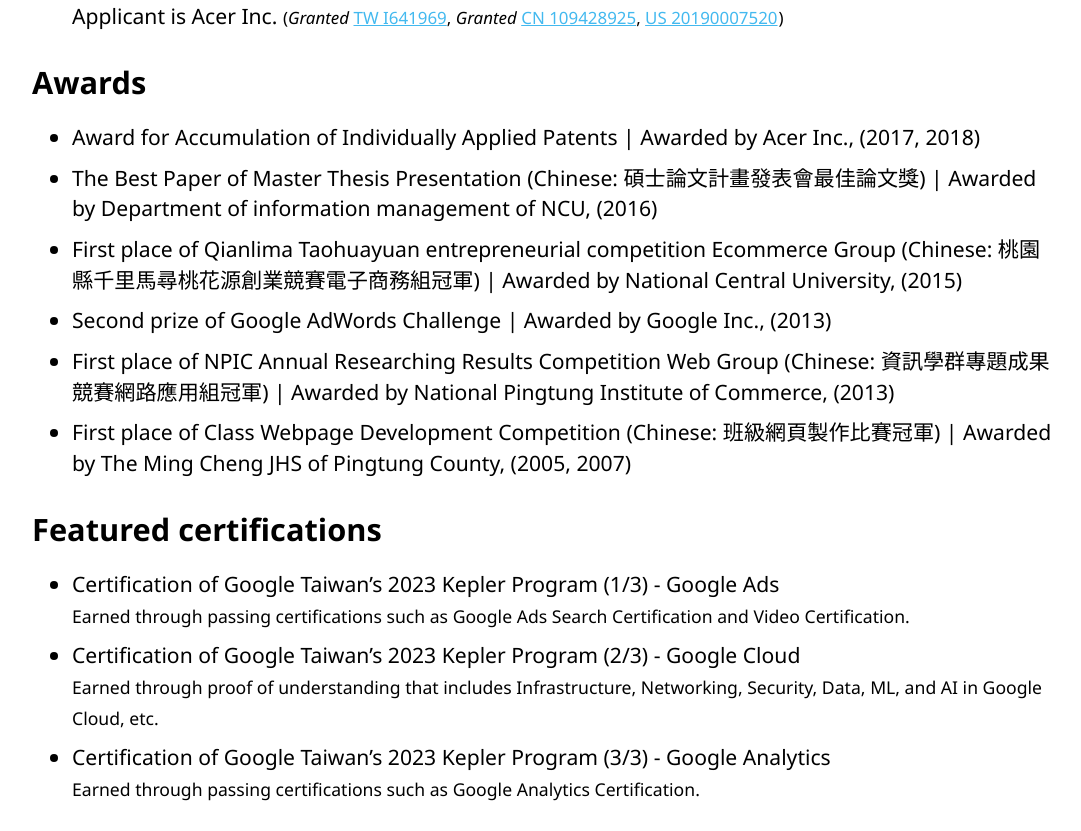
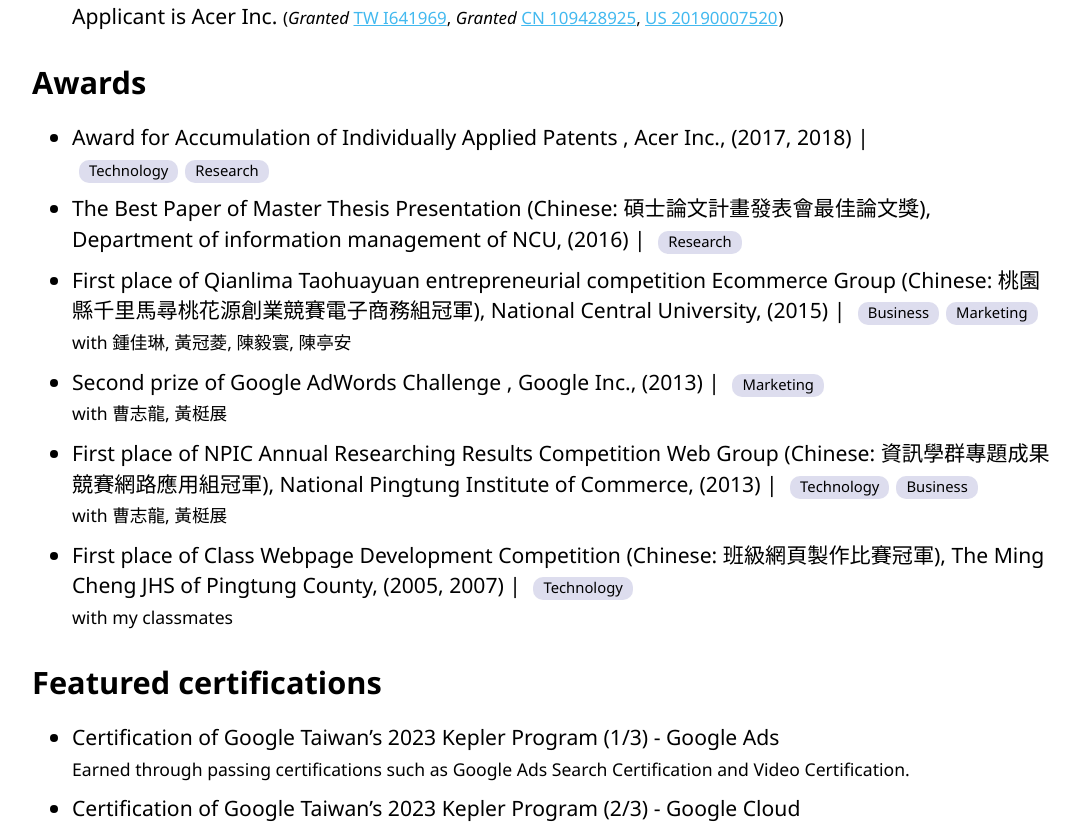
Before and after one commit to baconbao/baconbao.github.io, a Next.js app: page /en-us in a window 1280 px wide. Shown: the part 2462-3293 px from the top of the page, without its empty margins (96-1177 px from the left). Built offline with nearby package versions, Linux system fonts and the light colour scheme.

Commit message:
feat: add 'with' and 'labels' in award block

```diff
--- a/components/AppMain.js
+++ b/components/AppMain.js
@@ -116,6 +116,18 @@
             {('items' in data) && data.items.map((item, i) => (
                 <li key={i}>
                     {data.formatter.itemText(item)}
+                    {' | '}
+                    {data.formatter.getItemLabels(item).map((label) => (
+                        <span className="item-label">
+                            {label}
+                        </span>
+                    ))}
+                    {(data.formatter.withMembers(item) !== '') && (
+                        <>
+                            <br />
+                            <small>{data.formatter.withMembers(item)}</small>
+                        </>
+                    )}
                 </li>
             ))}
         </ul>
@@ -128,6 +140,8 @@
             {('items' in data) && data.items.map((item, i) => (
                 <li key={i}>
                     {data.formatter.itemText(item)}
+                    {' '}
+                    <small>{data.formatter.itemNote(item)}</small>
                     {' '}
                     {('links' in item && item.links.length > 0) && (
                         <span className="item-link">
--- a/data/en-us.js
+++ b/data/en-us.js
@@ -259,40 +259,58 @@
                 originalInfo: false,
                 years: ['2017', '2018'],
                 by: 'Acer Inc.',
+                labels: ['Technology', 'Research'],
+                with: [],
             },
             {
                 name: 'The Best Paper of Master Thesis Presentation',
                 originalInfo: '(Chinese: 碩士論文計畫發表會最佳論文獎)',
                 years: ['2016'],
                 by: 'Department of information management of NCU',
+                labels: ['Research'],
+                with: [],
             },
             {
                 name: 'First place of Qianlima Taohuayuan entrepreneurial competition Ecommerce Group',
                 originalInfo: '(Chinese: 桃園縣千里馬尋桃花源創業競賽電子商務組冠軍)',
                 years: ['2015'],
                 by: 'National Central University',
+                labels: ['Business', 'Marketing'],
+                with: ['鍾佳琳', '黃冠菱', '陳毅寰', '陳亭安'],
             },
             {
                 name: 'Second prize of Google AdWords Challenge',
                 originalInfo: false,
                 years: ['2013'],
                 by: 'Google Inc.',
+                labels: ['Marketing'],
+                with: ['曹志龍', '黃梃展'],
             },
             {
                 name: 'First place of NPIC Annual Researching Results Competition Web Group',
                 originalInfo: '(Chinese: 資訊學群專題成果競賽網路應用組冠軍)',
                 years: ['2013'],
                 by: 'National Pingtung Institute of Commerce',
+                labels: ['Technology', 'Business'],
+                with: ['曹志龍', '黃梃展'],
             },
             {
                 name: 'First place of Class Webpage Development Competition',
                 originalInfo: '(Chinese: 班級網頁製作比賽冠軍)',
                 years: ['2005', '2007'],
                 by: 'The Ming Cheng JHS of Pingtung County',
+                labels: ['Technology'],
+                with: ['my classmates'],
             },
         ],
         formatter: {
-            itemText: (item) => `${item.name} ${item.originalInfo || ''} | Awarded by ${item.by}, (${item.years.join(symbol.and)})`,
+            itemText: (item) => `${item.name} ${item.originalInfo || ''}, ${item.by}, (${item.years.join(symbol.and)})`,
+            getItemLabels: (item) => item.labels,
+            withMembers: (item) => {
+                let str = '';
+                if (item.with.length > 0) str = `with ${item.with.join(symbol.and)}`;
+                return str;
+            },
         },
     },
     publication: {
@@ -308,7 +326,7 @@
                 ],
                 name: 'In mobile search, the more you see, the more you love ? How consumer knowledge and screen sizes affect branding effect',
                 on: 'Sun Yat-Sen Management Review',
-                note: 'DOI: 10.6160/SYSMR.202009_28(3).0001',
+                note: 'doi:10.6160/SYSMR.202009_28(3).0001',
                 links: [
                     { name: 'LINK', url: 'http://mgtr.cm.nsysu.edu.tw/fulljournal_process.php?id=148&pno=M5f6998fdb6ae0&p=379', ga: 'paper_2020-1' },
                 ],
@@ -327,7 +345,8 @@
             },
         ],
         formatter: {
-            itemText: (item) => `${item.authors.map((i) => i.name).join(symbol.and)}, (${item.year}), "${item.name}," ${item.on}. ${item.note}`,
+            itemText: (item) => `${item.authors.map((i) => i.name).join(symbol.and)}, (${item.year}), "${item.name}," ${item.on}.`,
+            itemNote: (item) => item.note,
             linkText: (link) => link.name,
             linkGa: (link) => link.ga,
         },
--- a/styles/globals.css
+++ b/styles/globals.css
@@ -85,6 +85,13 @@
     content: ")";
     padding-left: 1px;
 }
+#activityCard .item-label {
+    background: #dde;
+    border-radius: 10px;
+    padding: 0 10px 3px;
+    margin-left: 7px;
+    font-size: 0.7em;
+}
 #footerCard {
     background: #ffffff;
 }
```
Also changed, not shown: data/zh-tw.js (+22 -3 lines).
